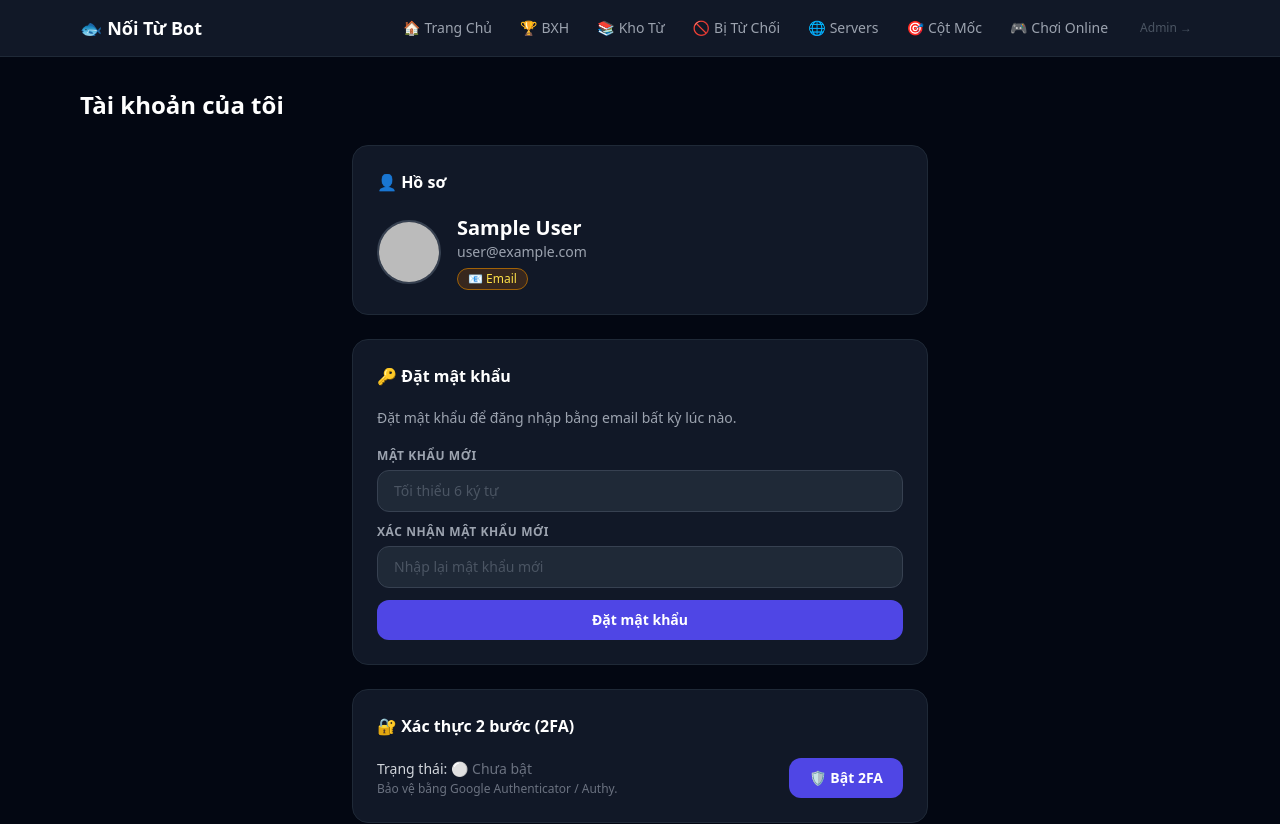
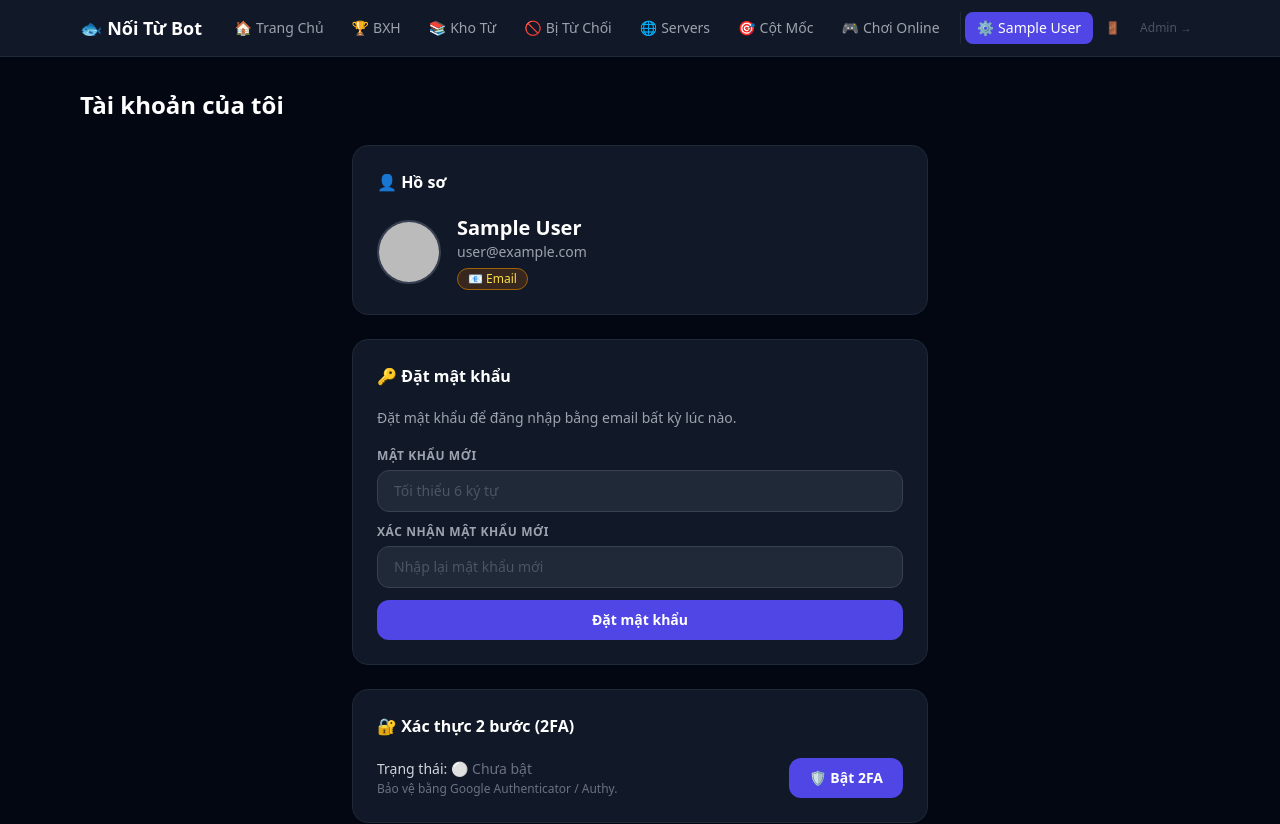
Before and after one commit to Ducthinh2014123/zenne-noitu-deploy-vercel1, a Next.js app: page /account in a window 1280 px wide. Shown: the top 824 px of the page. Built offline with nearby package versions, Linux system fonts and the light colour scheme; no server answers; sample sign-in values are in the browser's storage.

Commit message:
Add files via upload

```diff
--- a/components/PubLayout.jsx
+++ b/components/PubLayout.jsx
@@ -1,6 +1,7 @@
 import Head from 'next/head';
 import Link from 'next/link';
 import { useRouter } from 'next/router';
+import { useSession, signOut } from 'next-auth/react';
 
 const NAV = [
   { href: '/pub',             icon: '🏠', label: 'Trang Chủ' },
@@ -14,6 +15,7 @@ const NAV = [
 
 export default function PubLayout({ children, title = 'Nối Từ Bot' }) {
   const router = useRouter();
+  const { data: session, status: authStatus } = useSession();
   const isActive = (href) => href === '/pub' ? router.pathname === '/pub' : router.pathname.startsWith(href);
   return (
     <>
@@ -37,9 +39,32 @@ export default function PubLayout({ children, title = 'Nối Từ Bot' }) {
                   <span className="hidden md:inline">{n.label}</span>
                 </Link>
               ))}
-              <Link href="/pending" className="ml-2 px-2 py-1.5 text-xs text-gray-600 hover:text-gray-400 hover:bg-gray-800 rounded-lg">
-                Admin →
-              </Link>
+              <div className="flex items-center gap-1 ml-1 pl-1 border-l border-gray-800 flex-shrink-0">
+                {authStatus === 'authenticated' && (
+                  <>
+                    <Link href="/account"
+                      className={`flex items-center gap-1 px-3 py-1.5 rounded-lg text-sm font-medium whitespace-nowrap transition-colors ${
+                        router.pathname === '/account' ? 'bg-indigo-600 text-white' : 'text-gray-400 hover:text-white hover:bg-gray-800'
+                      }`}>
+                      <span>⚙️</span>
+                      <span className="hidden md:inline">{session?.user?.username || session?.user?.name || 'Tài khoản'}</span>
+                    </Link>
+                    <button onClick={() => signOut({ callbackUrl: '/auth/login' })} title="Đăng xuất"
+                      className="px-2 py-1.5 text-xs text-gray-500 hover:text-red-400 hover:bg-gray-800 rounded-lg">
+                      🚪
+                    </button>
+                  </>
+                )}
+                {authStatus === 'unauthenticated' && (
+                  <Link href="/auth/login"
+                    className="px-3 py-1.5 rounded-lg text-sm font-medium whitespace-nowrap bg-indigo-600 text-white hover:bg-indigo-500">
+                    🔑 <span className="hidden md:inline">Đăng nhập</span>
+                  </Link>
+                )}
+                <Link href="/pending" className="px-2 py-1.5 text-xs text-gray-600 hover:text-gray-400 hover:bg-gray-800 rounded-lg whitespace-nowrap">
+                  Admin →
+                </Link>
+              </div>
             </div>
           </div>
         </header>
```
